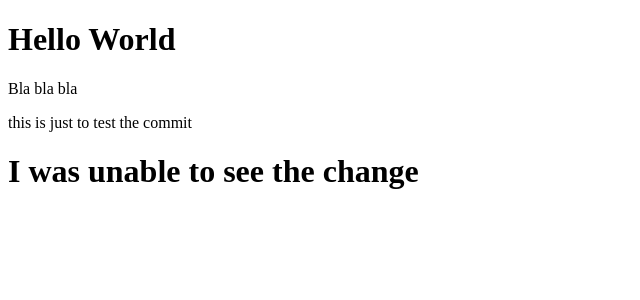
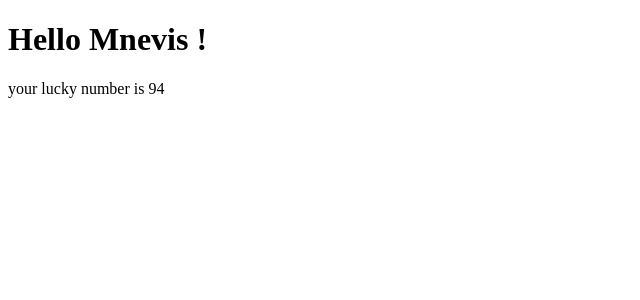
Before and after one commit to Mnevis-WebDev/JSX, a React (Create React App) app: page / in a window 1280 px wide. Shown: the top 300 px of the page, without its empty margins (0-640 px from the left). Built offline with nearby package versions, Linux system fonts and the light colour scheme.

Commit message:
Insert a JS variable in HTML

```diff
--- a/src/index.js
+++ b/src/index.js
@@ -1,12 +1,12 @@
 import React from "react";
 import ReactDOM from "react-dom";
+const name = "Mnevis";
+var lnum = Math.round(Math.random() * 100);
 
 ReactDOM.render(
   <div>
-    <h1>Hello World</h1>
-    <p>Bla bla bla</p>
-    <p>this is just to test the commit</p>
-    <h1> I was unable to see the change </h1>
+    <h1>Hello {name} !</h1>
+    <p>your lucky number is {lnum} </p>
   </div>,
   document.getElementById("root")
 );
```
